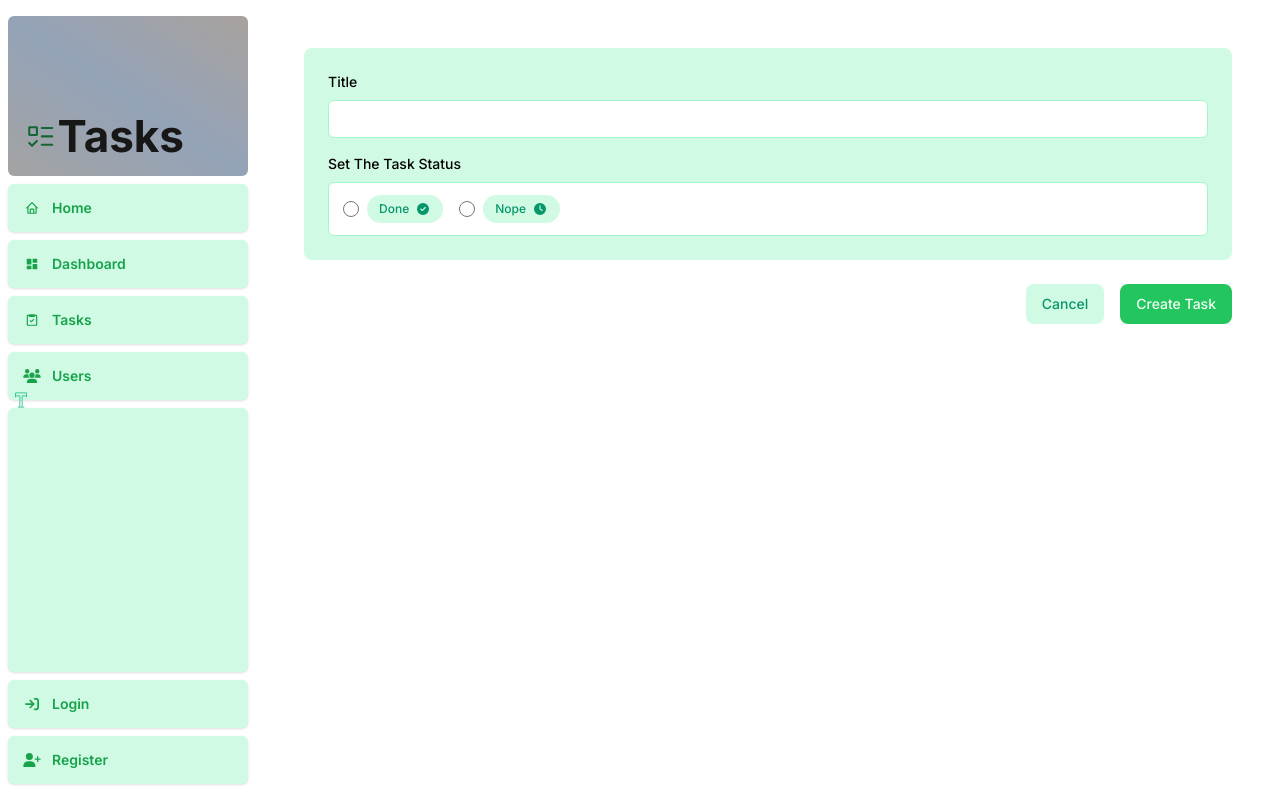
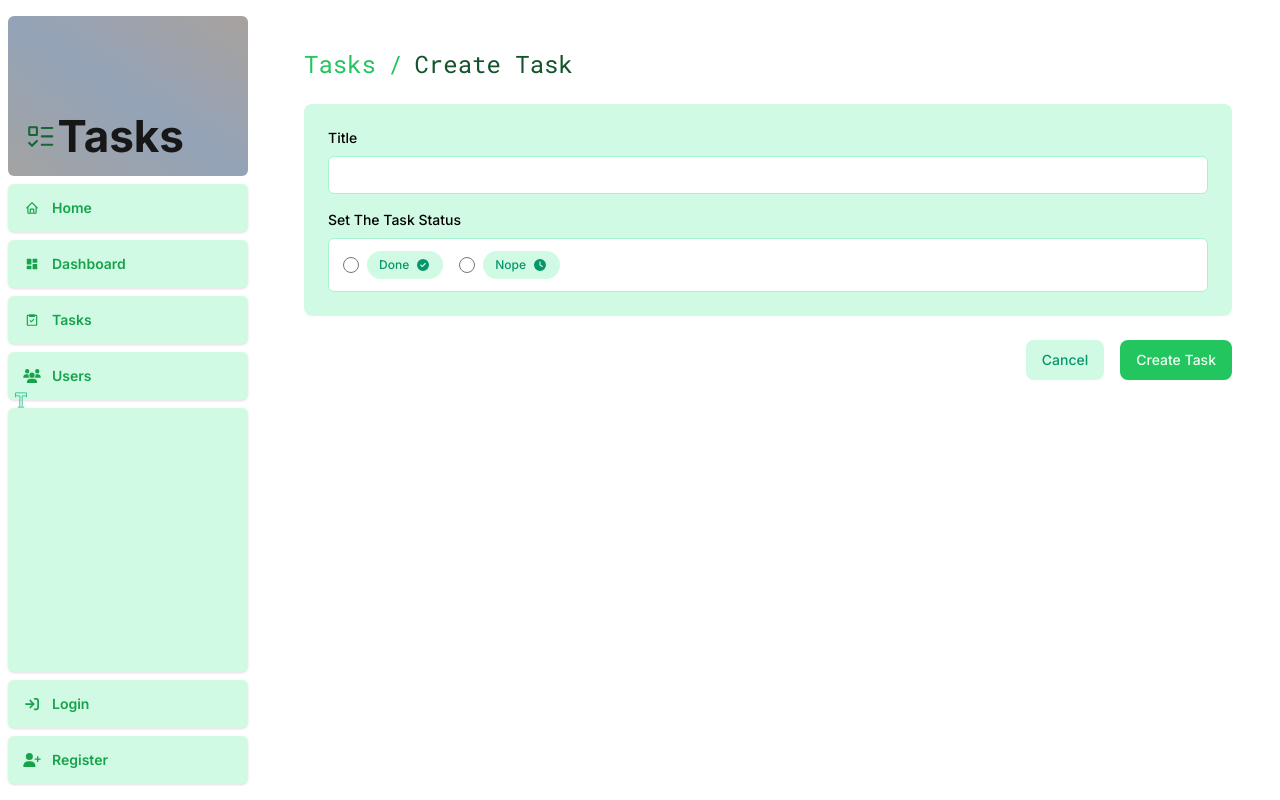
Before and after one commit to ahmad-elshowair/next-tasks, a Next.js app: page /tasks/create in a window 1280 px wide. Built offline with nearby package versions, Linux system fonts and the light colour scheme.

Commit message:
"Added Breadcrumb component to CreateTask page and imported Roboto_Mono font in fonts.ts"

```diff
--- a/app/tasks/create/page.tsx
+++ b/app/tasks/create/page.tsx
@@ -1,8 +1,22 @@
+import Breadcrumb from "@/app/ui/BreadCrumb";
 import CreateForm from "@/app/ui/tasks/CreateForm";
 
 const CreateTask = () => {
 	return (
 		<main>
+			<Breadcrumb
+				breadcrumbs={[
+					{
+						label: "Tasks",
+						href: "/tasks",
+					},
+					{
+						label: "Create Task",
+						href: "/tasks/create",
+						active: true,
+					},
+				]}
+			/>
 			<CreateForm />
 		</main>
 	);
--- /dev/null
+++ b/app/ui/BreadCrumb.tsx
@@ -0,0 +1,33 @@
+import { roboto_mono } from "@/app/ui/fonts";
+import clsx from "clsx";
+import Link from "next/link";
+
+type Breadcrumb = {
+	label: string;
+	href: string;
+	active?: boolean;
+};
+
+const Breadcrumb = ({ breadcrumbs }: { breadcrumbs: Breadcrumb[] }) => {
+	return (
+		<nav aria-label="Breadcrumb" className="mb-6 block">
+			<ol className={clsx(roboto_mono.className, "flex text--xl md:text-2xl")}>
+				{breadcrumbs.map((breadcrumb, index) => (
+					<li
+						className={clsx(
+							breadcrumb.active ? "text-green-900" : "text-green-500",
+						)}
+						key={breadcrumb.href}
+						aria-current={breadcrumb.active}>
+						<Link href={breadcrumb.href}>{breadcrumb.label}</Link>
+						{index < breadcrumbs.length - 1 ? (
+							<span className="mx-3 inline-block">/</span>
+						) : null}
+					</li>
+				))}
+			</ol>
+		</nav>
+	);
+};
+
+export default Breadcrumb;
--- a/app/ui/fonts.ts
+++ b/app/ui/fonts.ts
@@ -1,3 +1,8 @@
-import { Inter } from "next/font/google";
+import { Inter, Roboto_Mono } from "next/font/google";
 
 export const inter = Inter({ subsets: ["latin"], variable: "--font-inter" });
+export const roboto_mono = Roboto_Mono({
+	subsets: ["latin"],
+	weight: ["100", "200", "300", "400", "500", "600", "700"],
+	variable: "--font-roboto_mono",
+});
```
